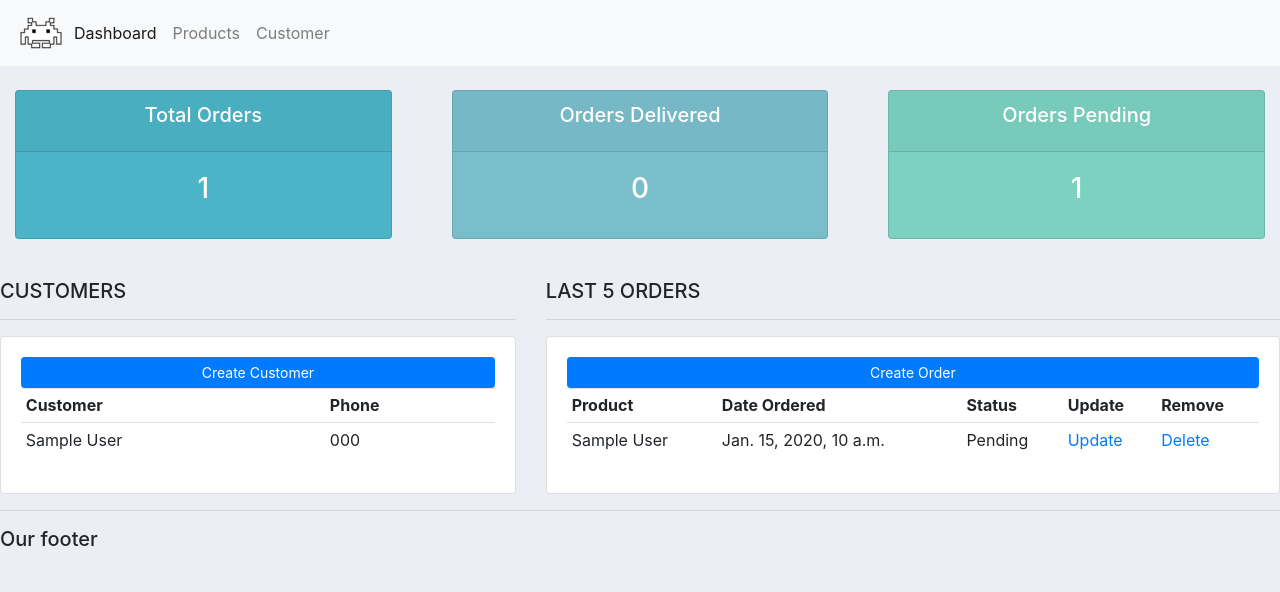
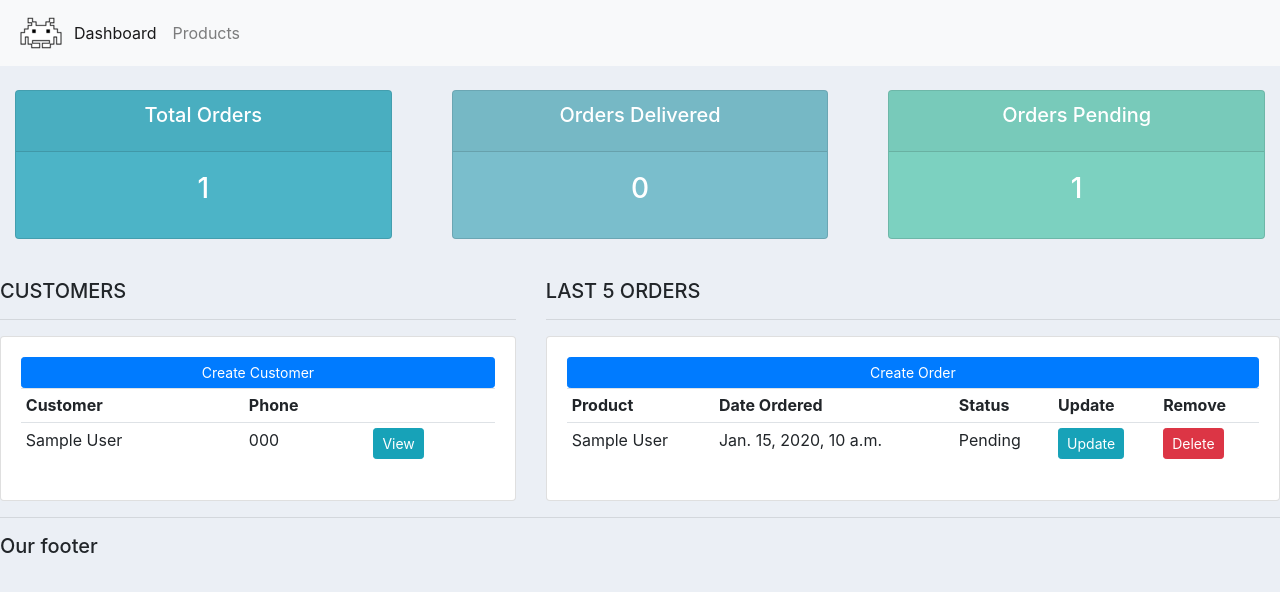
Before and after one commit to ktv-sky/crm, a Django app: page / in a window 1280 px wide. Shown: the top 592 px of the page. Run offline with Django 3.2, Linux system fonts and the light colour scheme; tables that the repository leaves empty hold one stand-in row (values such as "Sample post"); some libraries are stand-ins or nearby versions.

Commit message:
Add links and views

```diff
--- a/accounts/templates/accounts/dashboard.html
+++ b/accounts/templates/accounts/dashboard.html
@@ -16,12 +16,14 @@
         <tr>
           <th>Customer</th>
           <th>Phone</th>
+          <th></th>
         </tr>
 
         {% for customer in customers %}
           <tr>
             <td>{{ customer.name }}</td>
             <td>{{ customer.phone }}</td>
+            <td><a class="btn btn-sm btn-info" href="{% url 'customer' customer.id %}">View</a></td>
           </tr>
         {% endfor %}
 
@@ -49,8 +51,8 @@
             <td>{{ order.product }}</td>
             <td>{{ order.date_created }}</td>
             <td>{{ order.status }}</td>
-            <td><a href="#">Update</a></td>
-            <td><a href="#">Delete</a></td>
+            <td><a class="btn btn-sm btn-info" href="#">Update</a></td>
+            <td><a class="btn btn-sm btn-danger" href="#">Delete</a></td>
           </tr>
         {% endfor %}
 
--- a/accounts/templates/accounts/navbar.html
+++ b/accounts/templates/accounts/navbar.html
@@ -13,9 +13,6 @@
       <li class="nav-item">
         <a class="nav-link" href="{% url 'products' %}">Products</a>
       </li>
-      <li class="nav-item">
-        <a class="nav-link" href="{% url 'customer' customer.id %}">Customer</a>
-      </li>
     </ul>
   </div>
 </nav>
--- a/accounts/urls.py
+++ b/accounts/urls.py
@@ -6,5 +6,5 @@ from . import views
 urlpatterns = [
     path('', views.home, name='home'),
     path('products/', views.products, name='products'),
-    path('customer/<str:pk>/', views.customer, name='customer'),
+    path('customer/<int:customer_id>/', views.customer, name='customer'),
 ]
--- a/accounts/views.py
+++ b/accounts/views.py
@@ -29,11 +29,13 @@ def products(request):
     })
 
 
-def customer(request, pk):
-    customer = get_object_or_404(Customer, id=pk)
+def customer(request, customer_id):
+    customer = get_object_or_404(Customer, id=customer_id)
     orders = customer.order_set.all()
+    order_count = orders.count()
 
     return render(request, 'accounts/customer.html', {
         'customer': customer,
         'orders': orders,
+        'order_count': order_count
     })
```
Also changed, not shown: accounts/templates/accounts/customer.html (+14 -3 lines).
